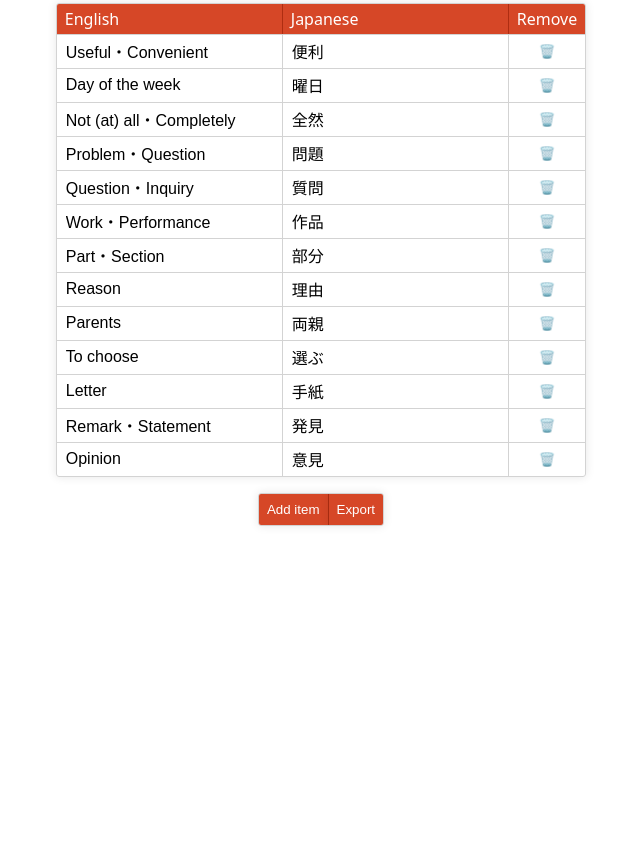
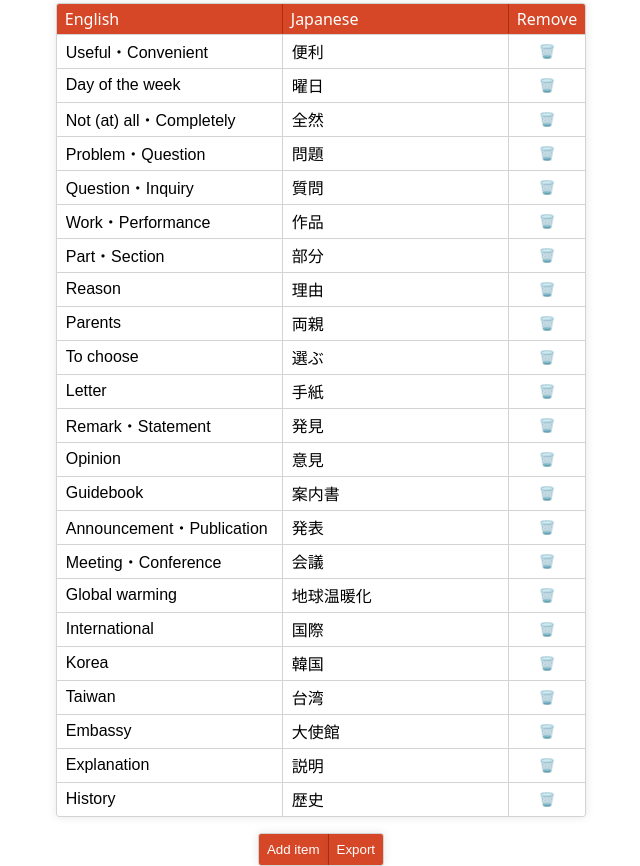
Before and after one commit to NoelNimstad/KanRen, a plain HTML site: page index.html in a window 1280 px wide. Shown: the part 866-1732 px from the top of the page, without its empty margins (319-959 px from the left). Before the commit the page ends 1600 px from the top, so only its background shows below. Drawn offline with Linux system fonts and the light colour scheme; no server answers.

Commit message:
added default words and added retrying feature

```diff
--- a/default.json
+++ b/default.json
@@ -50,5 +50,45 @@
     {
         "jp": "意見",
         "en": "Opinion"
+    },
+    {
+        "jp": "案内書",
+        "en": "Guidebook"
+    },
+    {
+        "jp": "発表",
+        "en": "Announcement・Publication"
+    },
+    {
+        "jp": "会議",
+        "en": "Meeting・Conference"
+    },
+    {
+        "jp": "地球温暖化",
+        "en": "Global warming"
+    },
+    {
+        "jp": "国際",
+        "en": "International"
+    },
+    {
+        "jp": "韓国",
+        "en": "Korea"
+    },
+    {
+        "jp": "台湾",
+        "en": "Taiwan"
+    },
+    {
+        "jp": "大使館",
+        "en": "Embassy"
+    },
+    {
+        "jp": "説明",
+        "en": "Explanation"
+    },
+    {
+        "jp": "歴史",
+        "en": "History"
     }
 ]
--- a/index.html
+++ b/index.html
@@ -13,6 +13,7 @@
                 <div class="buttons">
                     <button id="restart">Restart</button>
                     <button id="reveal">Reveal</button>
+                    <button id="retry">Retry character</button>
                     <button id="next_char">Next character</button>
                     <button id="next">Next word</button>
                 </div>
@@ -207,7 +208,13 @@
             document.getElementById("next").addEventListener("click", () => promptNewWord());
             document.getElementById("next_char").addEventListener("click", () => nextCharacter());
 
-            document.getElementById("reveal").addEventListener("click", () => kb.revealAllStrokes("rgba(150, 0, 0, 0.9)"));
+            document.getElementById("reveal").addEventListener("click", () => kb.revealAllStrokes());
+
+            document.getElementById("retry").addEventListener("click", () =>
+            {
+                mistakes = 0;
+                kb.load(currentWord.jp[currentCharacter])
+            });
         </script>
     </body>
 </html>
--- a/styles.css
+++ b/styles.css
@@ -220,7 +220,7 @@ tbody:first-child > tr > td:last-child
     border-bottom-left-radius: 0;
 }
 
-#restart, #reveal, #next_char
+#restart, #reveal, #next_char, #retry
 {
     border-right: 1px solid lightgray;
 }
```
